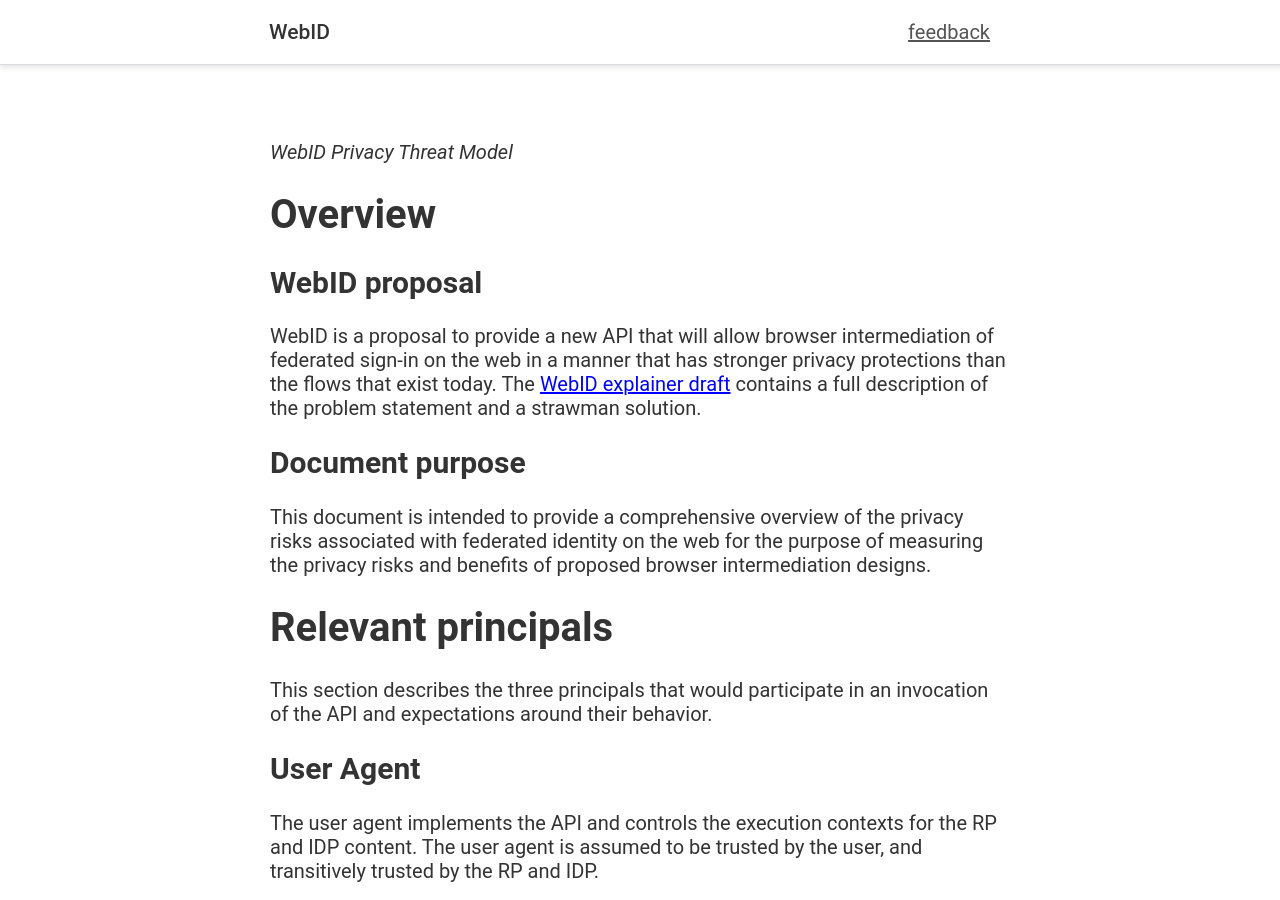
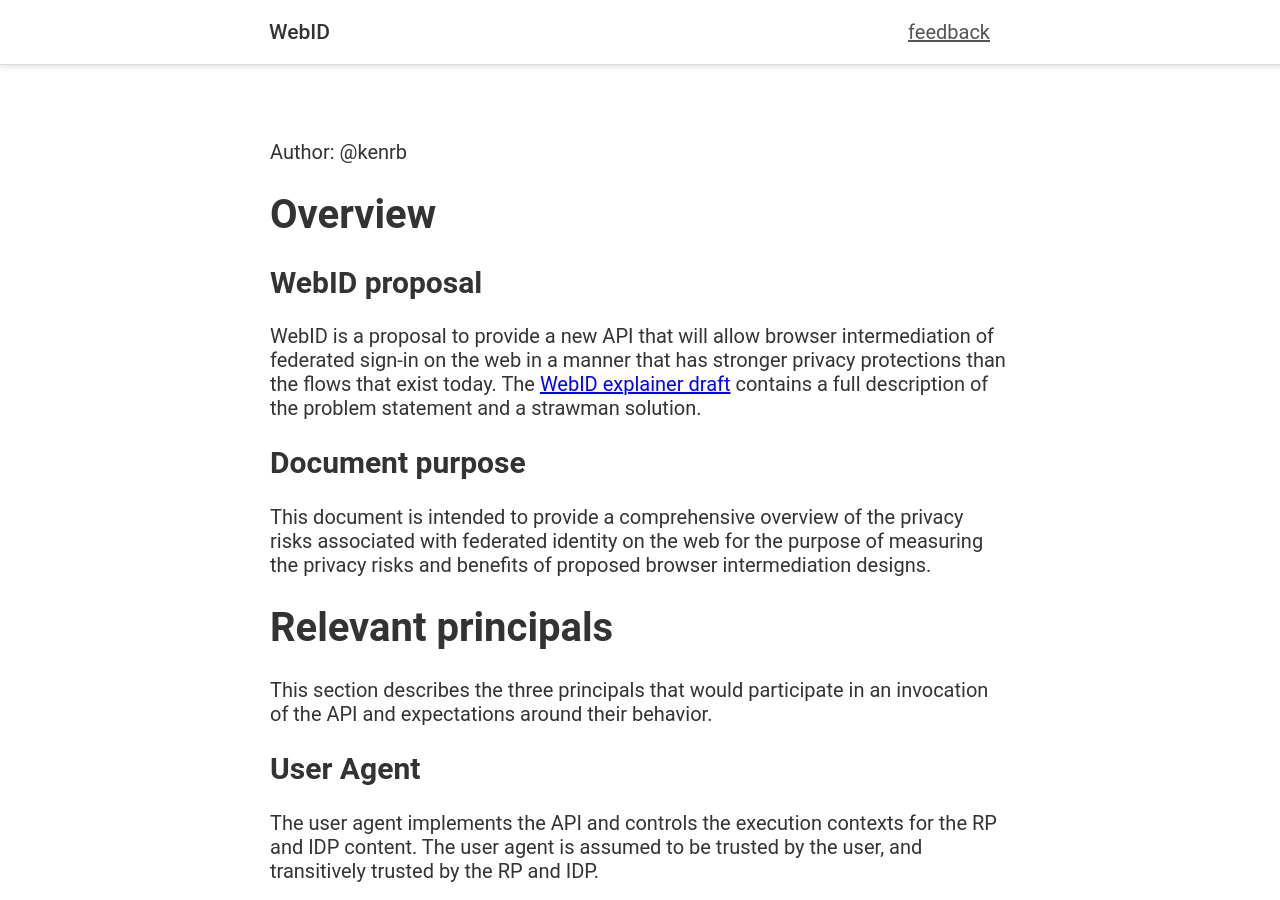
Before and after one commit to w3c-fedid/FedCM, a Jekyll site: the page built from privacy_threat_model.md, in a window 1280 px wide and 900 px high. Built offline with Jekyll 4.4.1, drawn with Linux system fonts in a browser that asks for light colours; some web fonts are replaced; our own code applies the rules of GitHub Pages for plain Markdown files; some of the changed lines change nothing that is shown.

Commit message:
Update privacy_threat_model.md

```diff
--- a/privacy_threat_model.md
+++ b/privacy_threat_model.md
@@ -1,4 +1,9 @@
-*WebID Privacy Threat Model*
+---
+title: WebID Privacy Threat Model
+description: A privacy threat model intended to frame privacy risks associated with federated identity on the web.
+---
+Author: @kenrb
+
 # Overview
 ## WebID proposal
 WebID is a proposal to provide a new API that will allow browser intermediation of federated sign-in on the web in a manner that has stronger privacy protections than the flows that exist today.
```
